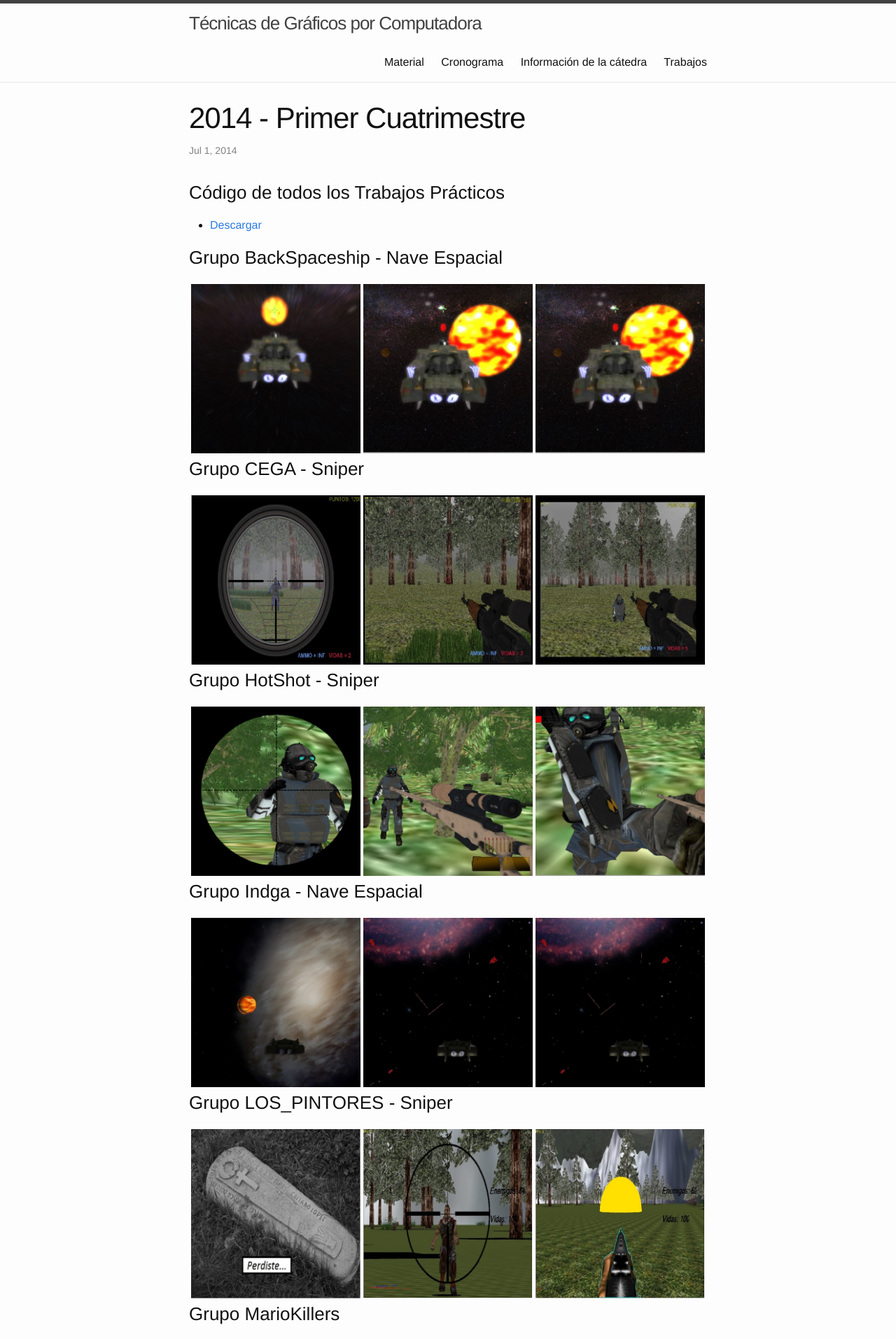
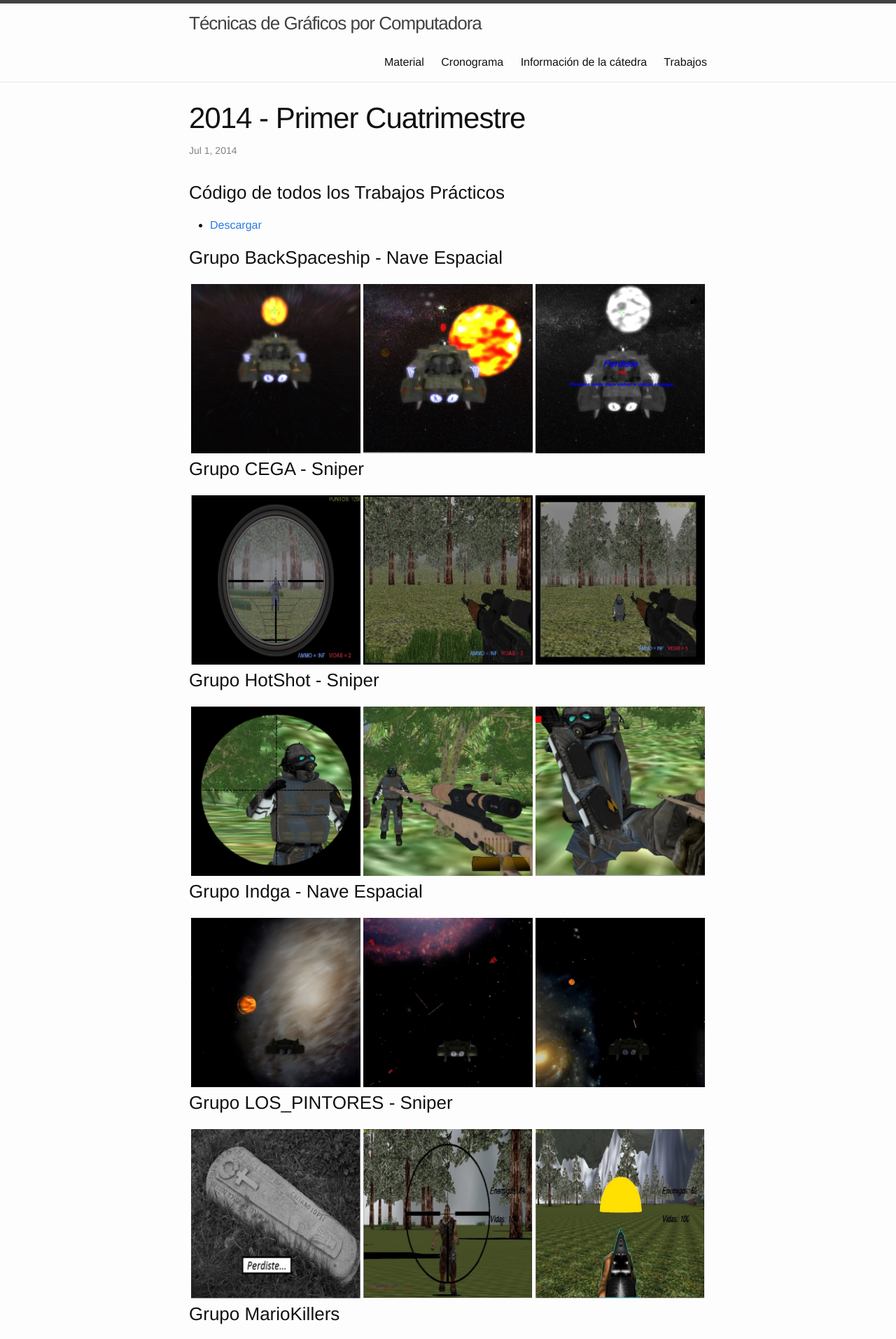
Before and after one commit to tgc-utn/tgc-utn.github.io, a Jekyll site: the page built from _posts/2014-07-01-primer-cuatrimestre.md, in a window 1280 px wide. Shown: the top 1914 px of the page at 70% size. Built offline with Jekyll 4.4.1, drawn with Linux system fonts in a browser that asks for light colours.

Commit message:
error imagenes #4

```diff
--- a/_posts/2014-07-01-primer-cuatrimestre.md
+++ b/_posts/2014-07-01-primer-cuatrimestre.md
@@ -17,7 +17,7 @@
 ### Grupo BackSpaceship - Nave Espacial
 
 :-------------------------:|:-------------------------:|:-------------------------:
-![BackSpaceship1](/images/20141c/Captura BackSpaceship 1.jpg) | ![BackSpaceship2](/images/20141c/Captura BackSpaceship 2.jpg) | ![BackSpaceship3](/images/20141c/Captura BackSpaceship 2.jpg)
+![BackSpaceship1](/images/20141c/Captura BackSpaceship 1.jpg) | ![BackSpaceship2](/images/20141c/Captura BackSpaceship 2.jpg) | ![BackSpaceship3](/images/20141c/Captura BackSpaceship 3.jpg)
 
 ### Grupo CEGA - Sniper
 
@@ -32,7 +32,7 @@
 ### Grupo Indga - Nave Espacial
 
 :-------------------------:|:-------------------------:|:-------------------------:
-![Indga1](/images/20141c/Captura Indga 1.jpg) | ![Indga2](/images/20141c/Captura Indga 2.jpg) | ![Indga3](/images/20141c/Captura Indga 2.jpg)
+![Indga1](/images/20141c/Captura Indga 1.jpg) | ![Indga2](/images/20141c/Captura Indga 2.jpg) | ![Indga3](/images/20141c/Captura Indga 3.jpg)
 
 ### Grupo LOS_PINTORES - Sniper
 
```
